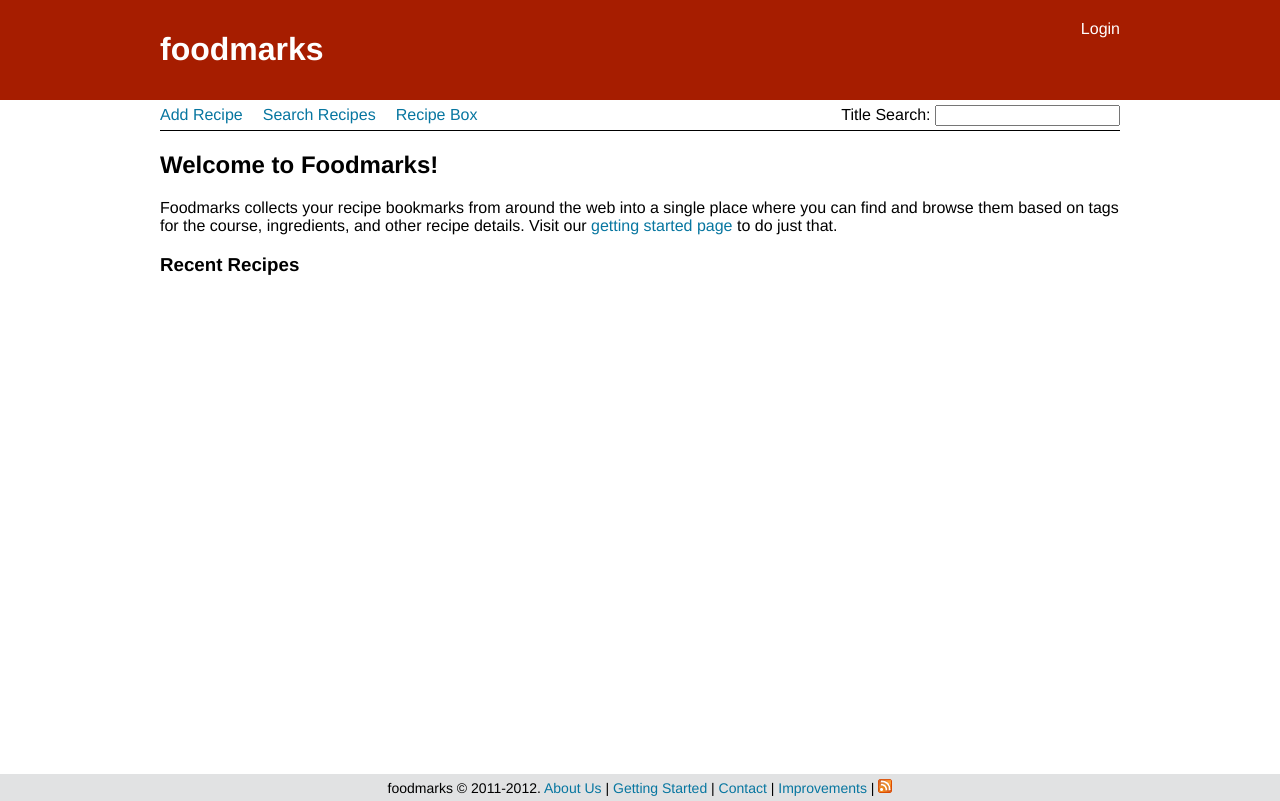
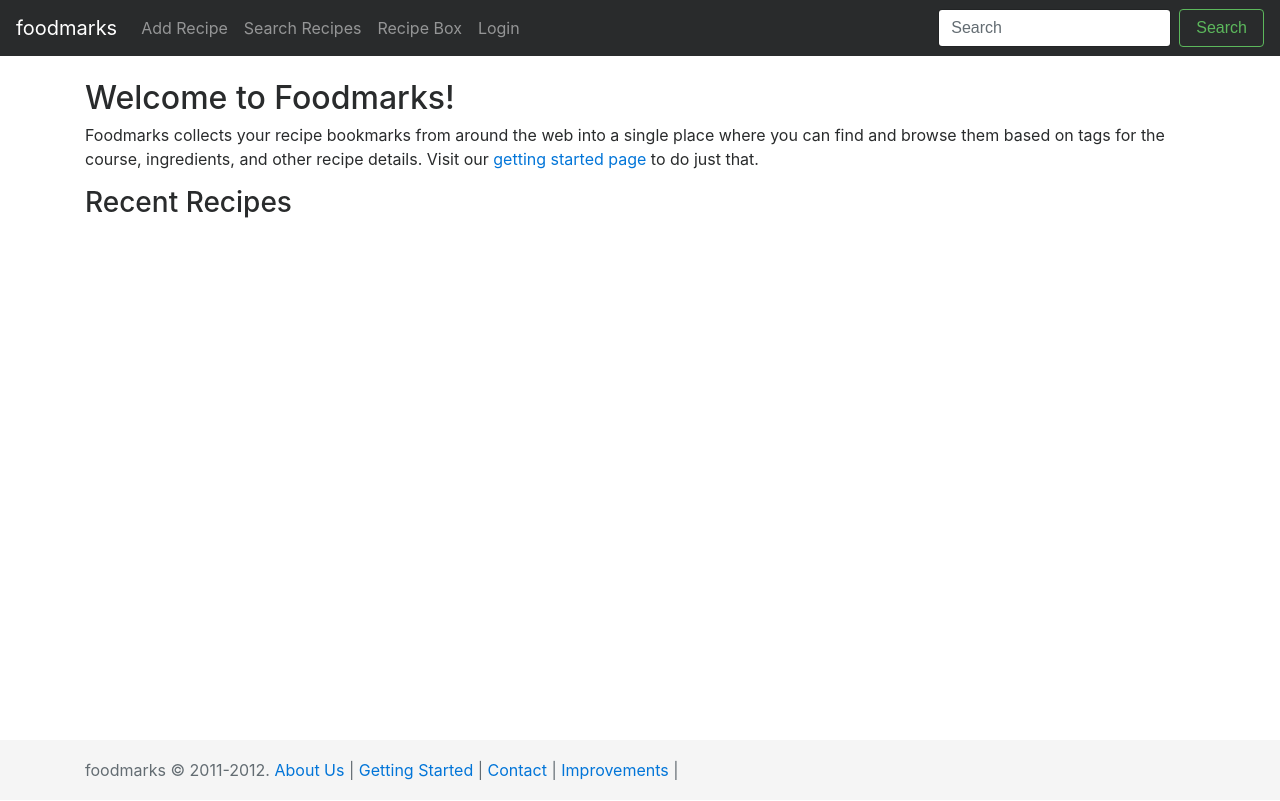
Before and after one commit to sirwlm/foodmarks, a Django app: template foodmarks/templates/index.html in a window 1280 px wide. After the commit the page ends 780 px from the top, so only its background shows below. Run offline with Django 3.2, Linux system fonts and the light colour scheme; the template is opened without the code that fills it, so the values that code supplies are empty; parts of the project's set-up code (start-up, migrations or seed data) failed here and were passed over; some libraries are stand-ins or nearby versions.

Commit message:
update base template to bootstrap 4

```diff
--- /dev/null
+++ b/foodmarks/static/css/sticky-footer.css
@@ -0,0 +1,19 @@
+/* Sticky footer styles
+-------------------------------------------------- */
+html {
+  position: relative;
+  min-height: 100%;
+}
+body {
+  /* Margin bottom by footer height */
+  margin-bottom: 60px;
+}
+.footer {
+  position: absolute;
+  bottom: 0;
+  width: 100%;
+  /* Set the fixed height of the footer here */
+  height: 60px;
+  line-height: 60px; /* Vertically center the text there */
+  background-color: #f5f5f5;
+}
--- a/foodmarks/templates/base.html
+++ b/foodmarks/templates/base.html
@@ -1,11 +1,19 @@
 {% spaceless %}
-<html>
+{% load staticfiles %}
+<!DOCTYPE html>
+<html lang="en">
   <head>
     <title>{% block title %}{% endblock %}{{flatpage.title}}</title>
 
-    <link rel="stylesheet" href="{{STATIC_URL}}css/main.css" type="text/css" media="screen" />
-    <link rel="stylesheet" href="{{STATIC_URL}}css/smoothness/jquery-ui.min.css" type="text/css" media="screen" />
-    <link rel="stylesheet" href="{{STATIC_URL}}css/smoothness/jquery.ui.theme.css" type="text/css" media="screen" />
+    <meta charset="utf-8">
+    <meta name="viewport" content="width=device-width, initial-scale=1, shrink-to-fit=no">
+
+    <link rel="stylesheet" href="https://maxcdn.bootstrapcdn.com/bootstrap/4.0.0-alpha.6/css/bootstrap.min.css" integrity="sha384-rwoIResjU2yc3z8GV/NPeZWAv56rSmLldC3R/AZzGRnGxQQKnKkoFVhFQhNUwEyJ" crossorigin="anonymous">
+    <link href="{% static 'css/sticky-footer.css' %}" rel="stylesheet">
+
+    <!--<link rel="stylesheet" href="{% static 'css/main.css' %}" type="text/css" media="screen" />-->
+    <link rel="stylesheet" href="{% static 'css/smoothness/jquery-ui.min.css' %}" type="text/css" media="screen" />
+    <link rel="stylesheet" href="{% static 'css/smoothness/jquery.ui.theme.css' %}" type="text/css" media="screen" />
     {% block css %}
 
     {% endblock %}
@@ -13,61 +21,62 @@
     <script type="text/javascript">var _gaq = _gaq || [];_gaq.push(['_setAccount', 'UA-34409654-1']);_gaq.push(['_trackPageview']);(function() {var ga = document.createElement('script'); ga.type = 'text/javascript'; ga.async = true;ga.src = ('https:' == document.location.protocol ? 'https://ssl' : 'http://www') + '.google-analytics.com/ga.js';var s = document.getElementsByTagName('script')[0]; s.parentNode.insertBefore(ga, s);})();</script>
   </head>
   <body>
-    <div class="wrapper">
-      <div id="header-wrapper">
-        <div id="header">
-          <h1><a href="{% url 'fm.views.index' %}">foodmarks</a></h1>
-          <div id="login">
+
+
+    <nav class="navbar navbar-toggleable-md navbar-inverse bg-inverse mb-4">
+      <button class="navbar-toggler navbar-toggler-right" type="button" data-toggle="collapse" data-target="#navbarCollapse" aria-controls="navbarCollapse" aria-expanded="false" aria-label="Toggle navigation">
+        <span class="navbar-toggler-icon"></span>
+      </button>
+      <a class="navbar-brand" href="/">foodmarks</a>
+      <div class="collapse navbar-collapse" id="navbarCollapse">
+        <ul class="navbar-nav mr-auto">
+          <li class="nav-item">
+            <a class="nav-link" href="{% url 'fm.views.add_recipe' %}">Add Recipe</a>
+          </li>
+          <li class="nav-item">
+            <a class="nav-link" href="{% url 'fm.views.search_recipes' %}">Search Recipes</a>
+          </li>
+          <li class="nav-item">
+            <a class="nav-link" href="{% url 'fm.views.recipe_box' %}">Recipe Box</a>
+          </li>
           {% if user.is_authenticated %}
-            <ul>
-              <li>Welcome {{user.first_name}}!</li>
-              <li><a href="{% url 'accounts.views.preferences' %}">Preferences</a></li>
-              <li><a href="/accounts/logout/">Logout</a></li>
+          <li class="nav-item">
+            <a class="nav-link" href="{% url 'accounts.views.preferences' %}">{{ user.first_name }}</a>
+          </li>
+          <li class="nav-item">
+            <a class="nav-link" href="/accounts/logout/">Logout</a>
+          </li>
+          {% else %}
+          <li class="nav-item">
+            <a class="nav-link" href="/accounts/login/">Login</a>
+          </li>
+          {% endif %}
         </ul>
-            {% else %}
-            <ul>
-              <li><a href="/accounts/login/">Login</a></li>
-            </ul>
-            {% endif %}
-          </div>
-          {% block header %}
-
-          {% endblock %}
-        </div>
-      </div>
-      <div id="container">
-        {% block nav %}
-        <div id="nav">
-          <ul>
-            <li><a href="{% url 'fm.views.add_recipe' %}">Add Recipe</a></li>
-            <li><a href="{% url 'fm.views.search_recipes' %}">Search Recipes</a></li>
-            <li><a href="{% url 'fm.views.recipe_box' %}">Recipe Box</a></li>
-          </ul>
-          <form id="nav-searchform" name="nav-searchform" action="{% url 'fm.views.search_recipes' %}" method="get">
-            <label>Title Search:
-              <input id="nav-search" name="q" type="text" />
-            </label>
+        <form id="nav-searchform" name="nav-searchform" action="{% url 'fm.views.search_recipes' %}" method="get" class="form-inline mt-2 mt-md-0">
+          <input id="nav-search" name="q" class="form-control mr-sm-2" type="text" placeholder="Search">
+          <button class="btn btn-outline-success my-2 my-sm-0" type="submit">Search</button>
         </form>
       </div>
-        {% endblock %}
-        <div id="inner-container">
-          <div id="content">
+    </nav>
+
+    <div class="container">
       {% block content %}
       {% endblock %}
       {{flatpage.content}}
     </div>
+    <div class="footer">
+      <div class="container">
+        <span class="text-muted">foodmarks &copy; 2011-2012. <a href="/about/">About Us</a> | <a href="/gettingstarted">Getting Started</a> | <a href="/contact/">Contact</a> | <a href="/improvements/">Improvements</a> | <a class="rss-small" href="/feed/"></a></span>
       </div>
     </div>
-      <div class="push"></div>
-    </div>
-    <div id="footer">
-      <span>foodmarks &copy; 2011-2012. <a href="/about/">About Us</a> | <a href="/gettingstarted">Getting Started</a> | <a href="/contact/">Contact</a> | <a href="/improvements/">Improvements</a> | <a class="rss-small" href="/feed/"></a>
-      </div>
 
-      <script type="text/javascript" src="https://ajax.googleapis.com/ajax/libs/jquery/1.7.0/jquery.min.js"></script>
-      <script type="text/javascript" src="https://ajax.googleapis.com/ajax/libs/jqueryui/1.10.1/jquery-ui.min.js"></script>
-      <script type="text/javascript" src="{{STATIC_URL}}js/main.js"></script>
-      <script type="text/javascript" src="{{STATIC_URL}}js/tag_editor.js"></script>
+    <script src="https://code.jquery.com/jquery-3.1.1.min.js" crossorigin="anonymous"></script>
+    <script src="https://cdnjs.cloudflare.com/ajax/libs/tether/1.4.0/js/tether.min.js" integrity="sha384-DztdAPBWPRXSA/3eYEEUWrWCy7G5KFbe8fFjk5JAIxUYHKkDx6Qin1DkWx51bBrb" crossorigin="anonymous"></script>
+    <script src="https://maxcdn.bootstrapcdn.com/bootstrap/4.0.0-alpha.6/js/bootstrap.min.js" integrity="sha384-vBWWzlZJ8ea9aCX4pEW3rVHjgjt7zpkNpZk+02D9phzyeVkE+jo0ieGizqPLForn" crossorigin="anonymous"></script>
+
+    <script type="text/javascript" src="http://code.jquery.com/ui/1.12.1/jquery-ui.min.js"></script>
+    <script type="text/javascript" src="{% static 'js/main.js' %}"></script>
+    <script type="text/javascript" src="{% static 'js/tag_editor.js' %}"></script>
     <script type="text/javascript">
 var csrfToken = '{{ csrf_token }}';
     </script>
```
Lines whose indentation alone changed are shown as unchanged.
